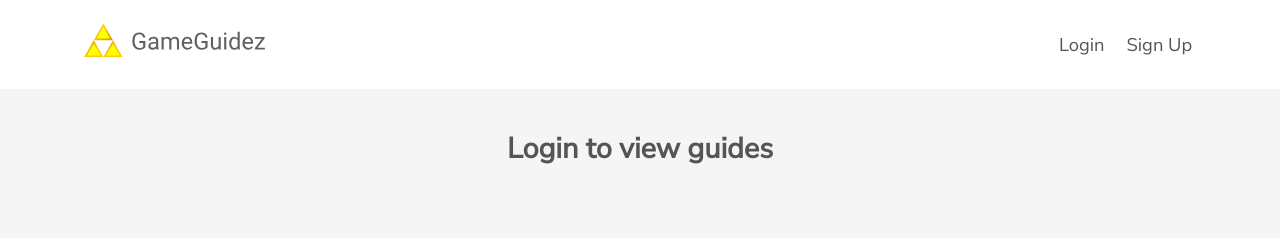
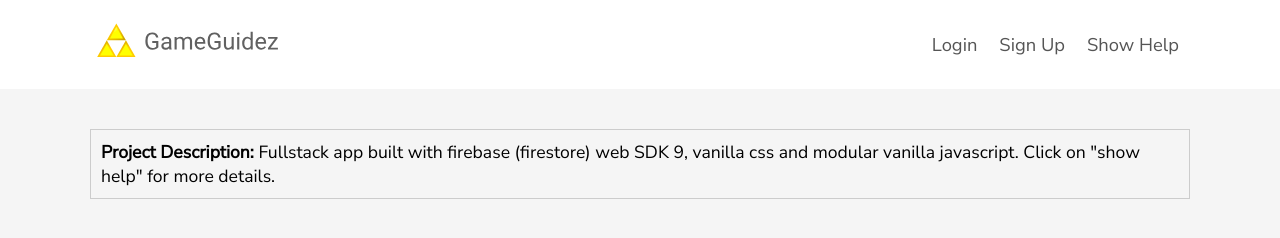
Before and after one commit to Ifycode-extension/firebase-auth-guide-app, a plain HTML site: page index.html in a window 1280 px wide. Drawn offline with Linux system fonts and the light colour scheme; no server answers.

Commit message:
Slightly change how app works and add more components and links

```diff
--- a/css/common.css
+++ b/css/common.css
@@ -19,8 +19,8 @@ li {
     }
 }
 
-@media screen and (min-width: 1400px) {
+@media screen and (min-width: 1200px) {
     body .contain {
-        max-width: 1250px;
+        max-width: 1100px;
     }
 }
--- /dev/null
+++ b/css/helpers/displayjs.css
@@ -0,0 +1,8 @@
+
+.hidden {
+    display: none;
+}
+
+.show-block {
+    display: block;
+}
--- a/css/helpers/hidden.css
+++ /dev/null
@@ -1,4 +0,0 @@
-
-.hidden {
-    display: none;
-}
--- a/css/section/guides.css
+++ b/css/section/guides.css
@@ -1,3 +1,13 @@
+
+.app-description {
+    font-size: 1.1em;
+    padding: 10px;
+    border: 1px solid var(--shadow);
+}
+
+
+
+
 
 .collapsible-container {
     user-select: none; /* standard syntax */
--- a/css/user-role/other.css
+++ b/css/user-role/other.css
@@ -1,9 +1,3 @@
-
-.not-loggedIn {
-    text-align: center;
-    font-size: 1.8em;
-    color: var(--theme-text);
-}
 
 /* ====================
 set all lists to display
@@ -14,6 +8,16 @@ later on depending on if
 user is logged in or out
 =====================*/
 .logged-in,
-.logged-out {
+.logged-out,
+.logged-in-out {
     display: none;
 }
+
+
+/* //for guideList in js
+.not-loggedIn {
+    text-align: center;
+    font-size: 1.8em;
+    color: var(--theme-text);
+}
+*/
--- a/index.css
+++ b/index.css
@@ -25,7 +25,7 @@
 @import './css/helpers/show-on-ss.css';
 
 /* helper js code */
-@import './css/helpers/hidden.css';
+@import './css/helpers/displayjs.css';
 @import './css/helpers/navjs.css';
 
 /* error css code */
--- a/index.html
+++ b/index.html
@@ -21,6 +21,9 @@
                         <a href="#" data-target="modal-account">Account</a>
                     </li>
                     <li class="logged-in">
+                        <a href="#" id="settings">Settings</a>
+                    </li>
+                    <li class="logged-in">
                         <a href="#" id="logout">Logout</a>
                     </li>
                     <li class="admin">
@@ -31,6 +34,9 @@
                     </li>
                     <li class="logged-out">
                         <a href="#" data-target="modal-signup">Sign Up</a>
+                    </li>
+                    <li class="logged-in-out">
+                        <a href="#" id="help">Show Help</a>
                     </li>
                 </ul>
             </nav>
@@ -122,6 +128,16 @@
         </form>
     </section>
 
+    <section id="description" class="hidden">
+        <div class="contain app-description">
+            <p>
+                <b>Project Description: </b> Fullstack app built with
+                firebase (firestore) web SDK 9, vanilla css and modular
+                vanilla javascript. Click on "show help" for more details.
+            </p>
+        </div>
+    </section>
+
     <section class="guide-list">
         <!-- GUIDE LIST -->
         <ul id="guides" class="contain collapsible-container">
--- a/js/auth.js
+++ b/js/auth.js
@@ -38,6 +38,16 @@ let closeModalAndResetForm = (form) => {
 
 //listen for auth status changes
 auth.onAuthStateChanged(user => {
+
+     // Get firestore data whether user is logged in or not
+     const q = query(collection(db, 'guides'));
+     // Realtime updates: Use onSnapshot (instead of getDocs)
+     onSnapshot(q, (snapshot) => {
+         setupGuides(snapshot.docs);
+     }, (err) => {
+         console.log(err.message);
+     });
+
     if (user) {
         console.log('User logged in: ', user);
 
@@ -47,7 +57,8 @@ auth.onAuthStateChanged(user => {
             setupUI(user);
         });
 
-        // Get firestore data if user is logged in
+        /*
+        // Get firestore data only if user is logged in
         const q = query(collection(db, 'guides'));
         // Realtime updates: Use onSnapshot (instead of getDocs)
         onSnapshot(q, (snapshot) => {
@@ -55,10 +66,12 @@ auth.onAuthStateChanged(user => {
         }, (err) => {
             console.log(err.message);
         });
+        */
     } else {
         console.log('User logged out! user:', user);
+
         //Use empty array if user is NOT logged in
-        setupGuides([]);
+        //setupGuides([]);
         setupUI(); //leaving it empty evaluates to null/false
     }
 });
--- a/js/index.js
+++ b/js/index.js
@@ -3,16 +3,29 @@ import { db, doc, getDoc } from './base.js';
 const guidesList = document.querySelector('#guides');
 const loggedOutLinks = document.querySelectorAll('.logged-out');
 const loggedInLinks = document.querySelectorAll('.logged-in');
+const loggedInOuTLinks = document.querySelectorAll('.logged-in-out');
 const accountDetails = document.querySelector('#account-details');
 const adminItems = document.querySelectorAll('.admin');
+const description = document.querySelector('#description');
 
 // show or hide menu links depending on if user is logged in or not
 export const setupUI = async (user) => {
     if (user) {
-        //Display these only if user is admin
+        // Display these only if user is admin
         if (user.admin) {
-            adminItems.forEach(item => item.style.display = 'block');
+            description.classList.add('hidden');
+            adminItems.forEach(item => item.classList.add('show-block'));
         }
+
+        // If not admin
+        if (!user.admin) {
+            description.classList.remove('hidden');
+        }
+
+        // toggle links
+        loggedInOuTLinks.forEach(link => link.classList.add('show-block'));
+        loggedInLinks.forEach(link => link.classList.add('show-block'));
+        loggedOutLinks.forEach(link => link.classList.remove('show-block'));
         // display account info (all users)
         const usersRef = doc(db, 'users', user.uid);
         const docSnap = await getDoc(usersRef);
@@ -23,17 +36,16 @@ export const setupUI = async (user) => {
         <div class='${user.admin ? 'admin-badge' : ''}'><b>${user.admin ? 'Admin' : ''}</b></div>
         `;
         accountDetails.innerHTML = html;
+    } else {
+        description.classList.remove('hidden');
         // toggle links
-        loggedInLinks.forEach(link => link.style.display = 'block');
-        loggedOutLinks.forEach(link => link.style.display = 'none');
-    } else {
+        loggedInOuTLinks.forEach(link => link.classList.add('show-block'));
+        loggedInLinks.forEach(link => link.classList.remove('show-block'));
+        loggedOutLinks.forEach(link => link.classList.add('show-block'));
         //hide admin items
-        adminItems.forEach(item => item.style.display = 'none');
+        adminItems.forEach(item => item.classList.remove('show-block'));
         //hide account info
         accountDetails.innerHTML = '';
-        // toggle links
-        loggedInLinks.forEach(link => link.style.display = 'none');
-        loggedOutLinks.forEach(link => link.style.display = 'block');
     }
 }
 
@@ -74,9 +86,9 @@ export const setupGuides = (data) => {
         });
         guidesList.innerHTML = html;
         expandLists();
-    } else {
+    } /*else {
         guidesList.innerHTML = `<h5 class="not-loggedIn">Login to view guides </h5>`;
-    }
+    }*/
 
 }
 
```
